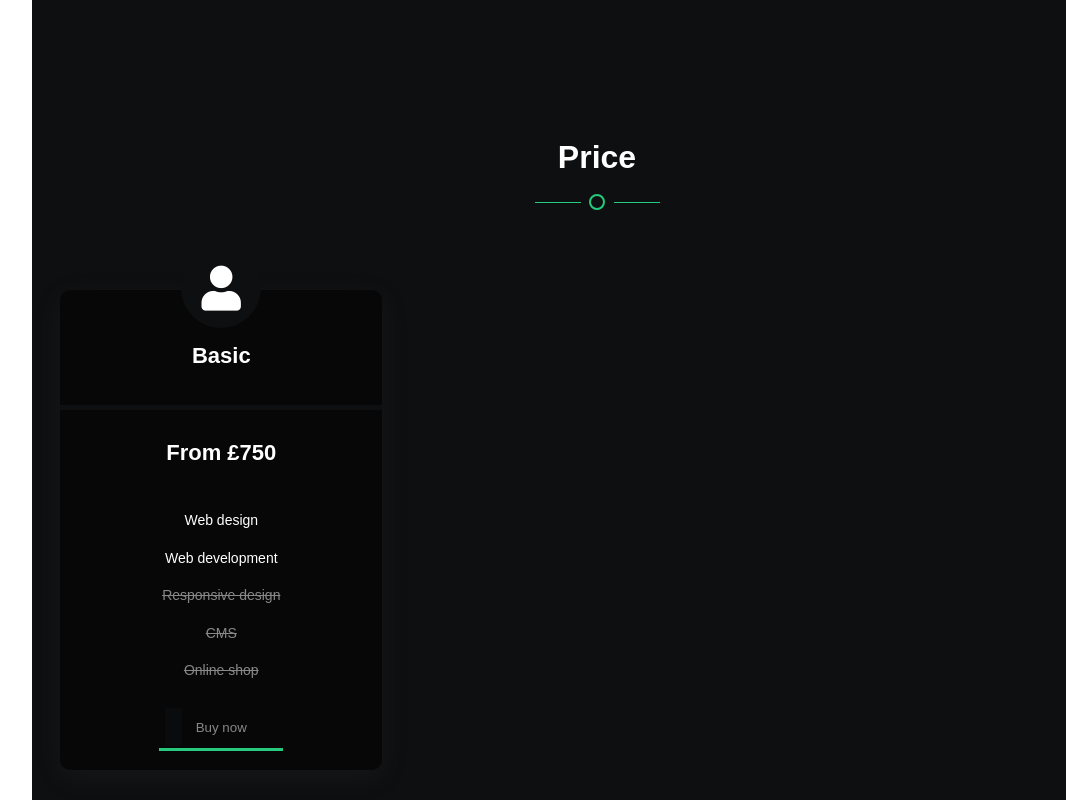
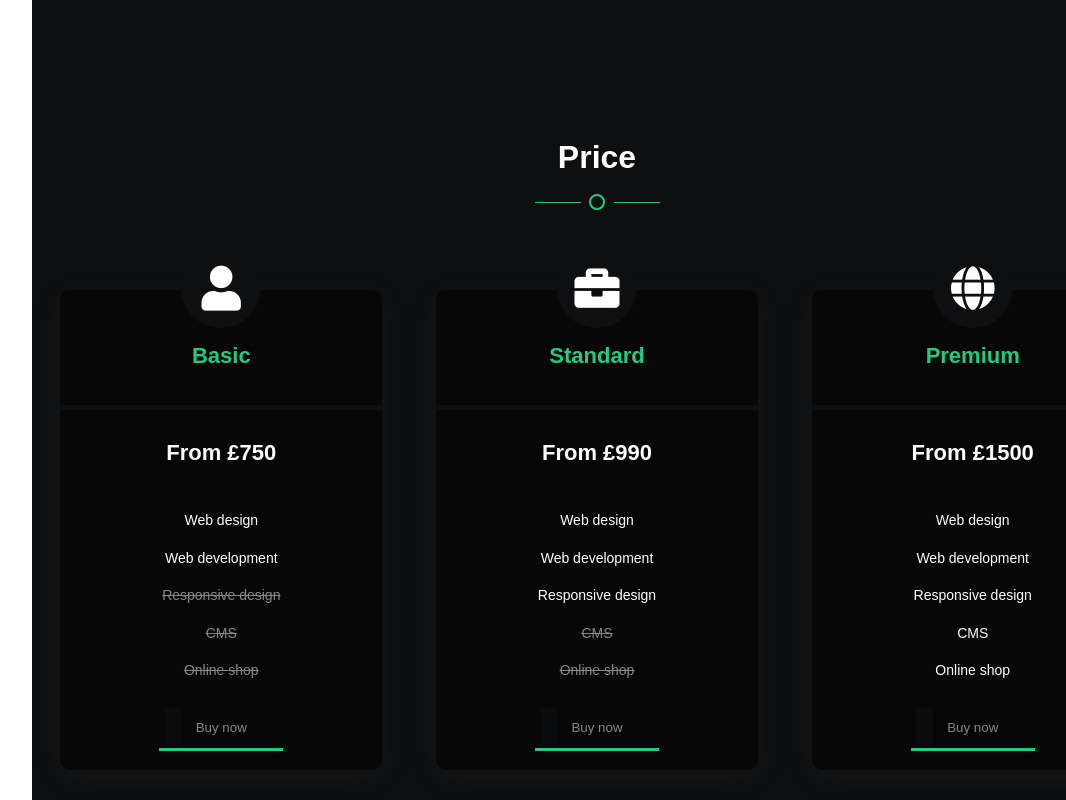
Before and after one commit to radekwilk/portfolio-front-end, a website: page index.html in a window 1280 px wide. Shown: the part 2550-3350 px from the top of the page, without its empty margins (118-1184 px from the left). Drawn offline with nearby package versions, Linux system fonts and the light colour scheme.

Commit message:
add hover effect to card and its top icon

```diff
--- a/index.html
+++ b/index.html
@@ -525,7 +525,61 @@
             <div class="about-price-card-cost">
               <h4>From £750</h4>
             </div>
-            <ul class="about-price-card-services">
+            <ul class="about-price-card-services about-price-card-services--basic">
+              <li>Web design</li>
+              <li>Web development</li>
+              <li>Responsive design</li>
+              <li>CMS</li>
+              <li>Online shop</li>
+            </ul>
+            <button class="about-price-card-btn btn-rolling">Buy now</button>
+          </div>
+        </div>
+        <!-- End of Single card -->
+        <!-- Single card -->
+        <div class="about-price-card">
+          <!-- Card heading -->
+          <div class="about-price-card-heading">
+            <div class="about-price-card-img">
+              <i class="fas fa-briefcase"></i>
+            </div>
+            <h3 class="about-price-card-title">
+              Standard
+            </h3>
+          </div>
+          <!-- Card content -->
+          <div class="about-price-card-content">
+            <div class="about-price-card-cost">
+              <h4>From £990</h4>
+            </div>
+            <ul class="about-price-card-services about-price-card-services--standard">
+              <li>Web design</li>
+              <li>Web development</li>
+              <li>Responsive design</li>
+              <li>CMS</li>
+              <li>Online shop</li>
+            </ul>
+            <button class="about-price-card-btn btn-rolling">Buy now</button>
+          </div>
+        </div>
+        <!-- End of Single card -->
+        <!-- Single card -->
+        <div class="about-price-card">
+          <!-- Card heading -->
+          <div class="about-price-card-heading">
+            <div class="about-price-card-img">
+              <i class="fas fa-globe"></i>
+            </div>
+            <h3 class="about-price-card-title">
+              Premium
+            </h3>
+          </div>
+          <!-- Card content -->
+          <div class="about-price-card-content">
+            <div class="about-price-card-cost">
+              <h4>From £1500</h4>
+            </div>
+            <ul class="about-price-card-services about-price-card-services--premium">
               <li>Web design</li>
               <li>Web development</li>
               <li>Responsive design</li>
--- a/sass/pages/_about.scss
+++ b/sass/pages/_about.scss
@@ -462,6 +462,21 @@
          box-shadow: rgba(100, 100, 111, 0.1) 0px 0.7rem 2.9rem 0px;
          padding: 0 2rem;
          position: relative;
+         border-radius: 1rem;
+         transform: translateY(0);
+         transition: box-shadow 0.6s, transform 0.6s;
+
+         &:hover {
+            box-shadow: rgba(50, 50, 93, 0.25) 0px 6px 12px -2px,
+             rgba(0, 0, 0, 0.3) 0px 3px 7px -3px;
+             transform: translateY(-.5rem);
+
+             & .about-price-card-img::after {
+                opacity: 1;
+                height: 7rem;
+                width: 7rem;
+            }
+        }
 
          &:not(:first-child) {
              margin-left: auto;
@@ -504,11 +519,26 @@
              & i {
                  font-size: 4.5rem;
              }
+
+             &::after {
+                content: " ";
+                border: 1px solid $color-green-primary;
+                position: absolute;
+                top: 50%;
+                left: 50%;
+                transform: translate(-50%, -50%);
+                height: 0;
+                width: 0;
+                border-radius: 50%;
+                transition: width 0.8s, height 0.8s, opacity 0.7s;
+                opacity: 0;
+            }
          }
 
          &-title {
              font-size: 2.2rem;
              margin-top: 1.2rem;
+             color: $color-green-primary;
          }
 
 
@@ -539,10 +569,13 @@
              align-items: center;
             list-style-type: none;
 
-             & li {
+            & li {
                 font-size: 1.4rem;
                 font-weight: 200;
 
+            }
+
+            &--basic li {
                 &:nth-child(3) {
                     text-decoration: line-through;
                     color: $color-gray-light;
@@ -557,8 +590,20 @@
                     text-decoration: line-through;
                     color: $color-gray-light;
                 }
-             }
+            }
 
+            &--standard li {
+
+                &:nth-child(4) {
+                    text-decoration: line-through;
+                    color: $color-gray-light;
+                }
+
+                &:nth-child(5) {
+                    text-decoration: line-through;
+                    color: $color-gray-light;
+                }
+            }
          }
 
          &-btn {
```
Also changed, not shown: css/style.css.
